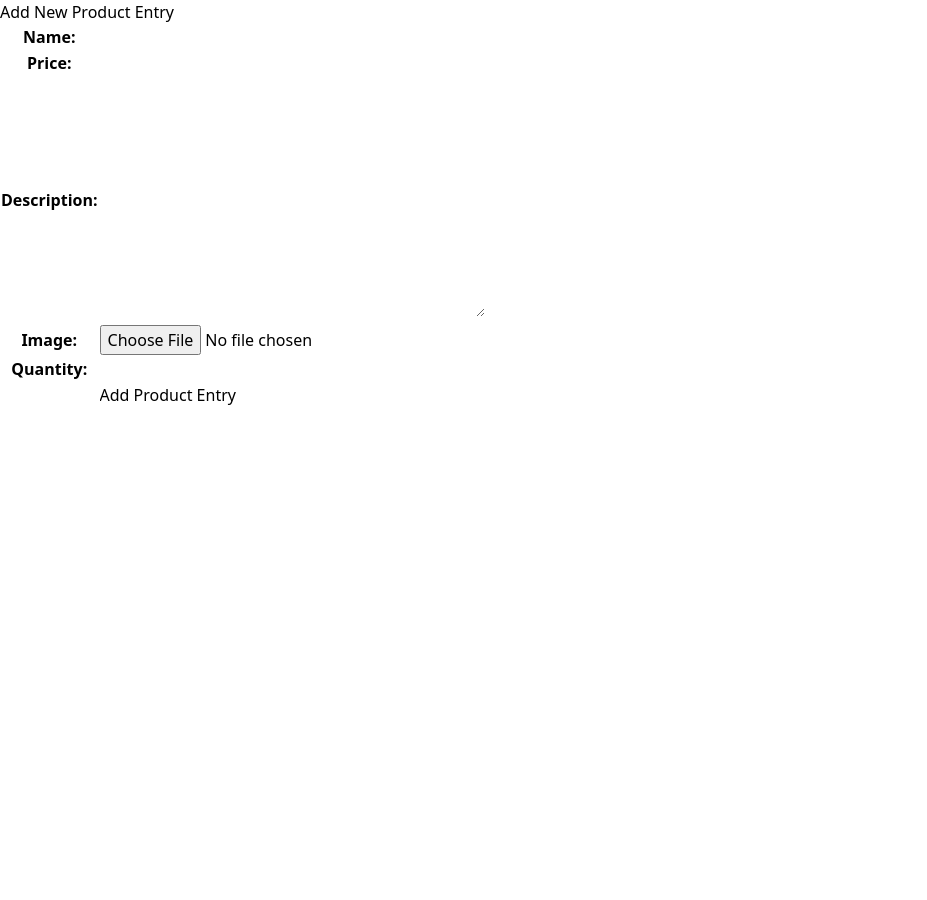
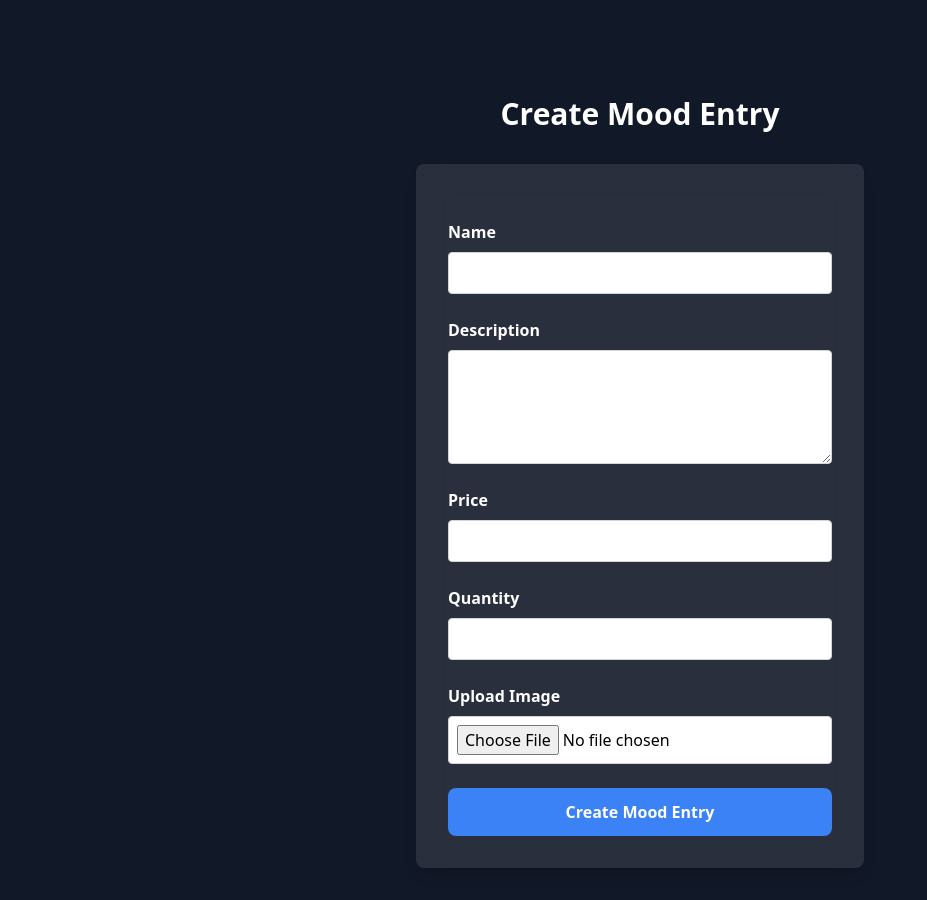
Before and after one commit to gracekarinn/takhor, a Django app: page /create/ in a window 1280 px wide. Shown: the whole page, without its empty margins (0-927 px from the left). Before the commit the page ends 405 px from the top, so only its background shows below. Run offline with Django 5.2, Linux system fonts and the light colour scheme; some libraries are stand-ins or nearby versions.

Commit message:
chore: Update create_product_entry.html with improved form layout and styling

```diff
--- a/main/templates/create_product_entry.html
+++ b/main/templates/create_product_entry.html
@@ -1,17 +1,57 @@
-{% extends 'base.html' %} {% block content %}
-<h1>Add New Product Entry</h1>
+{% extends 'base.html' %}
+{% load static %}
+{% block meta %}
+<title>Create Mood</title>
+{% endblock meta %}
 
-<form method="POST" enctype="multipart/form-data">
-  {% csrf_token %}
-  <table>
-    {{ form.as_table }}
-    <tr>
-      <td></td>
-      <td>
-        <input type="submit" value="Add Product Entry" />
-      </td>
-    </tr>
-  </table>
-</form>
+{% block content %}
+
+<div class="flex flex-col min-h-screen bg-gray-900">
+  <div class="container mx-auto px-4 py-8 mt-16 max-w-xl">
+    <h1 class="text-3xl font-bold text-center mb-8 text-white">Create Mood Entry</h1>
+
+    <div class="bg-white bg-opacity-10 backdrop-filter mx-auto backdrop-blur-lg rounded-lg shadow-lg p-8 max-w-md w-full">
+      <form method="POST" enctype="multipart/form-data" class="space-y-6 mx-auto">
+        {% csrf_token %}
+
+
+        <div class="flex flex-col">
+          <label for="name" class="mb-2 font-semibold text-white">Name</label>
+          <input type="text" name="name" class="w-full p-2 rounded border border-gray-300 text-black" id="name" required />
+        </div>
+
+
+        <div class="flex flex-col">
+          <label for="description" class="mb-2 font-semibold text-white">Description</label>
+          <textarea name="description" class="w-full p-2 rounded border border-gray-300 text-black" id="description" rows="4" required></textarea>
+        </div>
+
+
+        <div class="flex flex-col">
+          <label for="price" class="mb-2 font-semibold text-white">Price</label>
+          <input type="number" name="price" class="w-full p-2 rounded border border-gray-300 text-black" id="price" required />
+        </div>
+
+
+        <div class="flex flex-col">
+          <label for="quantity" class="mb-2 font-semibold text-white">Quantity</label>
+          <input type="number" name="quantity" class="w-full p-2 rounded border border-gray-300 text-black" id="quantity" required />
+        </div>
+
+
+        <div class="flex flex-col">
+          <label for="image" class="mb-2 font-semibold text-white">Upload Image</label>
+          <input type="file" name="image" class="w-full p-2 rounded border border-gray-300 bg-white text-black" id="image" accept="/static/image/*" required />
+        </div>
+
+        <div class="flex justify-center mt-6">
+          <button type="submit" class="bg-blue-500 text-white font-semibold px-6 py-3 rounded-lg hover:bg-indigo-700 transition duration-300 ease-in-out w-full">
+            Create Mood Entry
+          </button>
+        </div>
+      </form>
+    </div>
+  </div>
+</div>
 
 {% endblock %}
```
